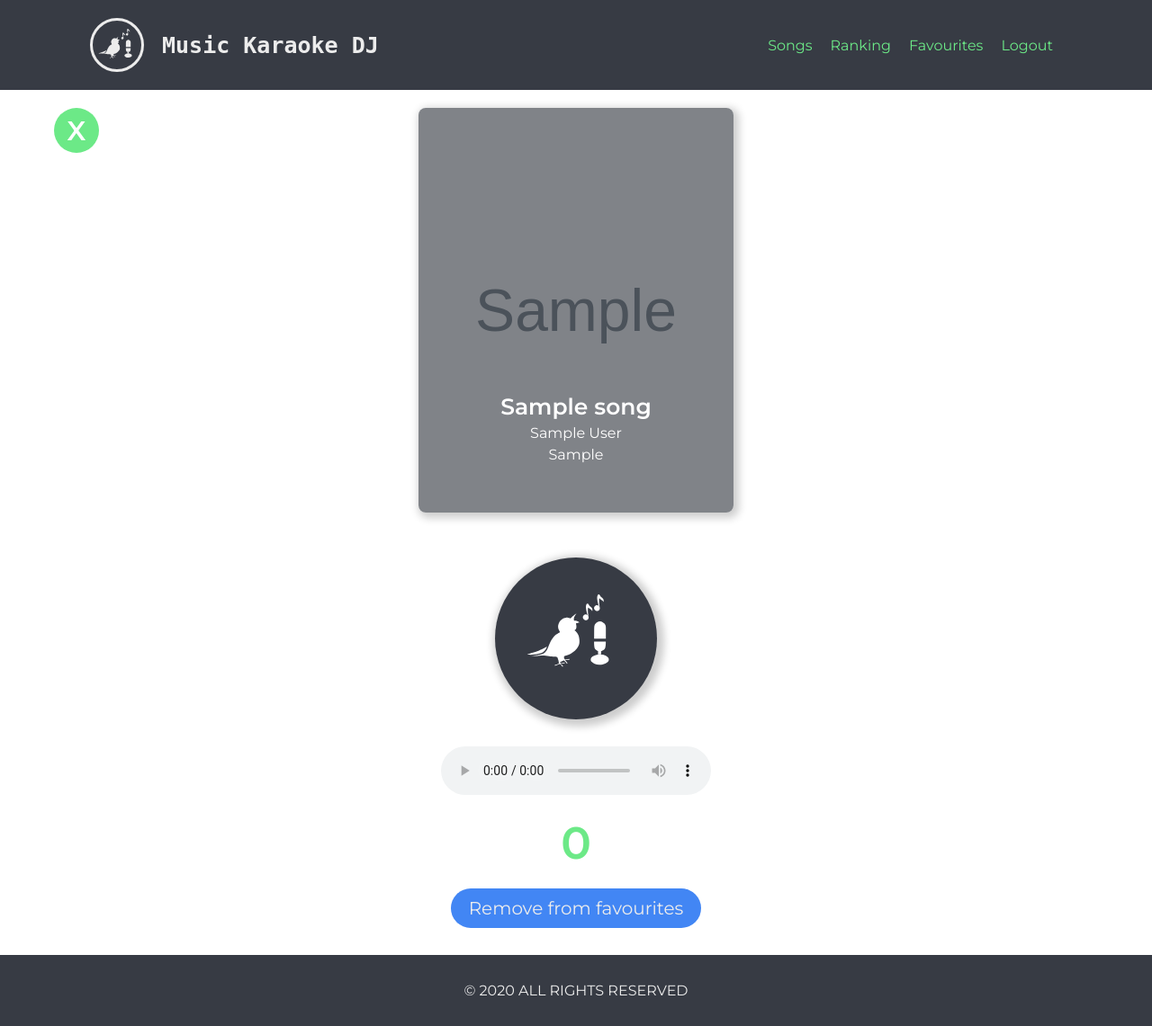
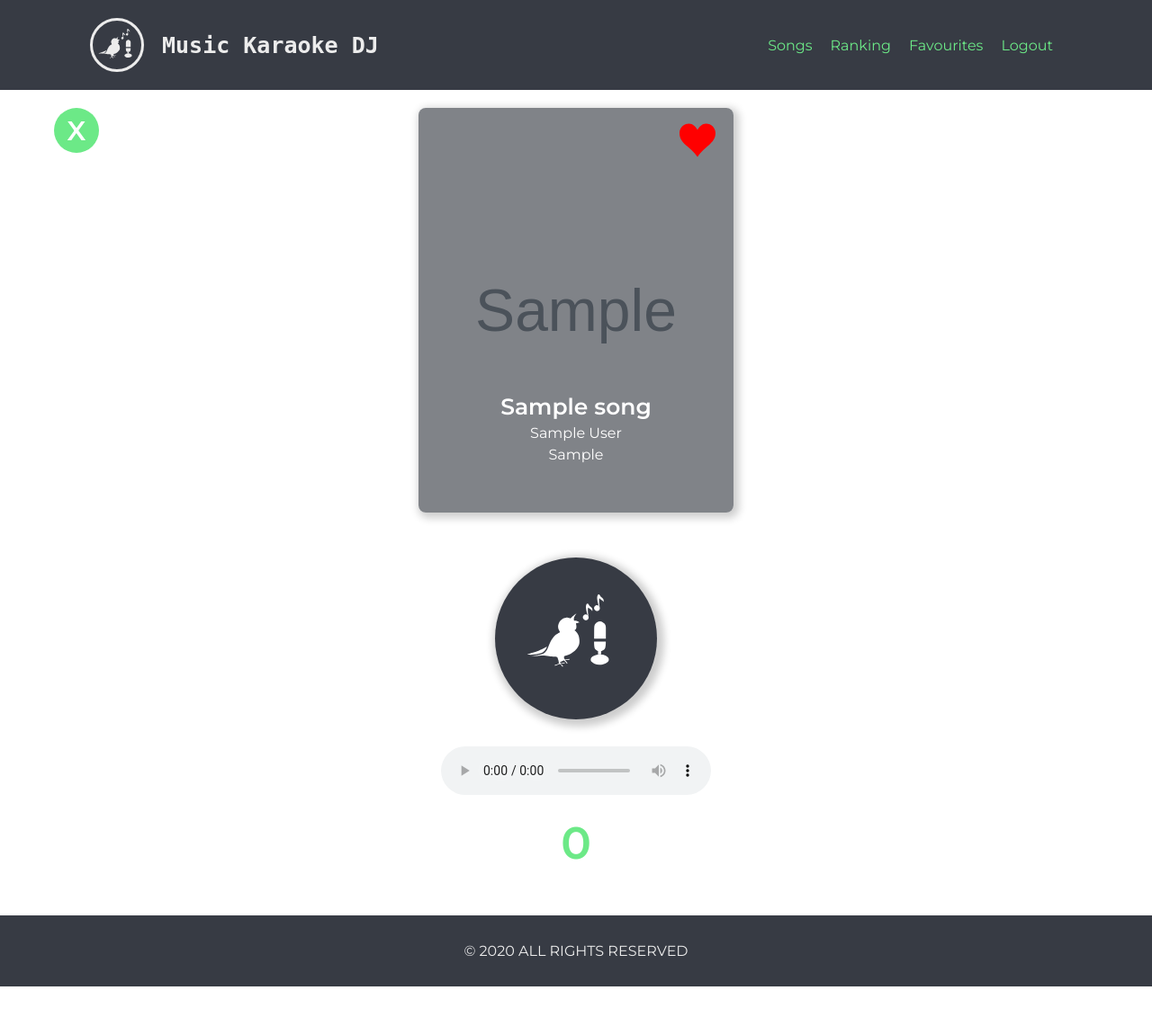
Before and after one commit to Peter2221/Music-Karaoke-DJango, a Django app: page /songs/1 in a window 1280 px wide. Shown: the whole page at 90% size. After the commit the page ends 1097 px from the top, so only its background shows below. Run offline with Django 3.2, Linux system fonts and the light colour scheme; a user stored in the database is signed in; tables that the repository leaves empty hold one stand-in row (values such as "Sample post"); grey boxes marked "Sample" are stand-in pictures; style sheets or scripts are compiled from the project's sources; some libraries are stand-ins or nearby versions; some web fonts are replaced.

Commit message:
Changed favourite button

```diff
--- a/music_karaoke/songs/templates/details.html
+++ b/music_karaoke/songs/templates/details.html
@@ -18,6 +18,25 @@
         <p>{{ song.genre }}</p>
       </div>
       <img src="{{MEDIA_URL}}{{song.song_image}}" />
+
+      {% if favourite == False %}
+      <a
+        href="{% url 'songs:add_to_favourite' song.id %}"
+      >
+        <svg class="heart heart--grey">
+          <use xlink:href="../../static/images/sprite.svg#icon-heart"></use>
+        </svg>
+      </a>
+      {% else %}
+      <a
+        href="{% url 'songs:remove_from_favourite' song.id %}"
+      >
+        <svg class="heart heart--red">
+          <use xlink:href="../../static/images/sprite.svg#icon-heart"></use>
+        </svg>
+      </a>
+      {% endif %}
+
     </div>
 
     <div class="rec">
@@ -38,21 +57,6 @@
       <div class="score">
         <h1 class="score__points">0</h1>
       </div>
-
-      {% if favourite == False %}
-      <a
-        class="btn bg-primary"
-        href="{% url 'songs:add_to_favourite' song.id %}"
-      >
-        Add to favourite
-      </a>
-      {% else %}
-      <a
-        class="btn bg-primary" href="{% url 'songs:remove_from_favourite' song.id %}"
-      >
-        Remove from favourites
-      </a>
-      {% endif %}
     </div>
   </div>
 </section>
--- a/music_karaoke/static/sass/components/__button.scss
+++ b/music_karaoke/static/sass/components/__button.scss
@@ -41,4 +41,22 @@
     font-weight: bold;
     color: white;
   }
+
 }
+
+.heart {
+  width: 4rem;
+  height: auto;
+  position: absolute;
+  top: -4rem;
+  right: 2rem;
+
+
+  &--red{
+    fill: red;
+  }
+
+  &--grey{
+    fill: grey;
+  }
+}
--- a/music_karaoke/static/sass/layout/__songbox.scss
+++ b/music_karaoke/static/sass/layout/__songbox.scss
@@ -61,6 +61,7 @@
       flex-direction: column;
       justify-content: center;
       align-items: center;
+      position: relative;
 
       .inst-audio {
         visibility: hidden;
```
Also changed, not shown: music_karaoke/static/sass/main.css (+13 -1 lines), music_karaoke/static/images/SVG/heart.svg (added), music_karaoke/static/images/sprite.svg.
